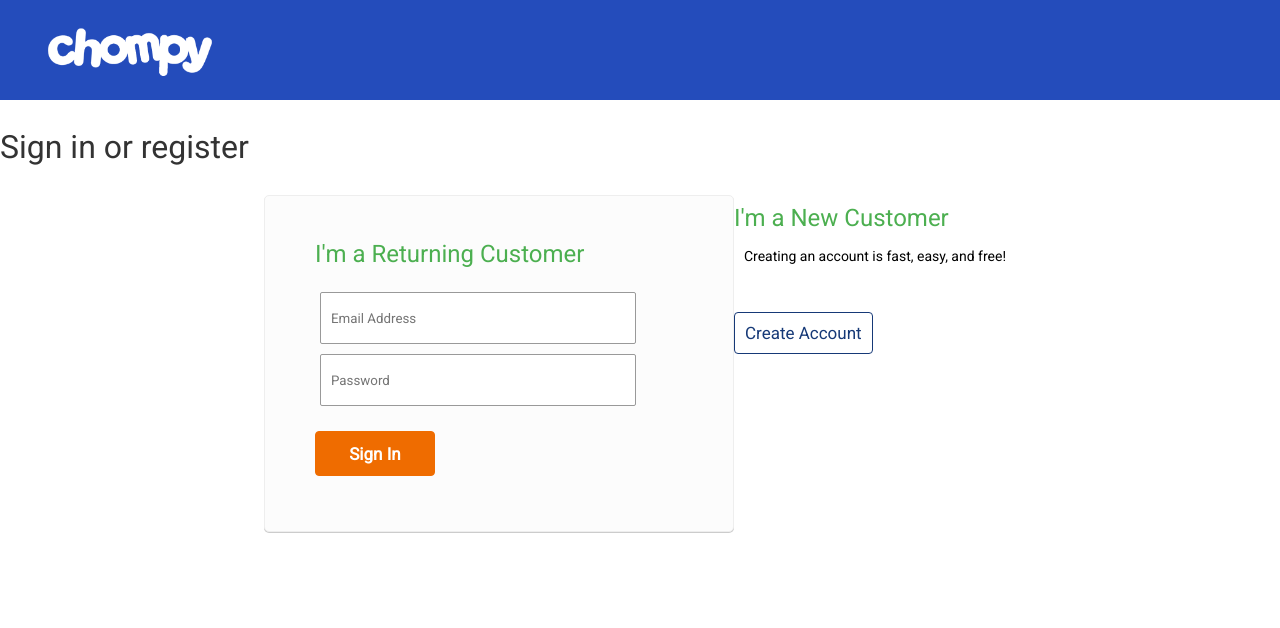
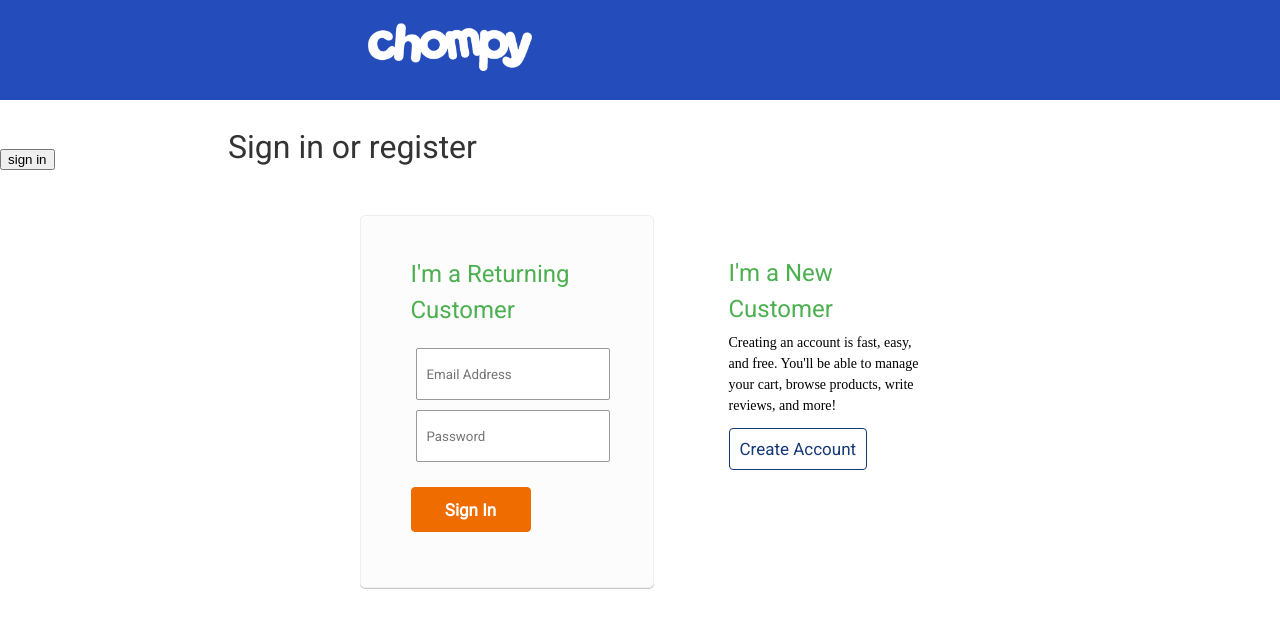
Before and after one commit to vczaran/Chompy, a React (Create React App) app in the folder frontend/: page /login in a window 1280 px wide. Shown: the top 628 px of the page. Built offline with nearby package versions, Linux system fonts and the light colour scheme; no server answers.

Commit message:
Started NavBar dropdown

```diff
--- a/frontend/src/App.js
+++ b/frontend/src/App.js
@@ -8,7 +8,6 @@ import NavBar from "./components/NavBar";
 function App() {
   return (
     <>
-      {/* <h1>Welcome to Chompy!</h1> */}
       <NavBar />
         <Switch>
           <Route path="/login" >
--- a/frontend/src/components/LoginForm/LoginForm.css
+++ b/frontend/src/components/LoginForm/LoginForm.css
@@ -2,15 +2,16 @@
     display: flex;
     flex-direction: row;
     justify-content: center;
-    margin: auto;
 }
 
 .login-form-title {
     font-family: 'Roboto', Arial, Helvetica, sans-serif;
     font-size: 32px;
-    margin: -7px 650px 24px 0px;
+    margin: -7px 575px 24px 0px;
     padding: 30px 0px 0px;
     color: #333;
+    display: block;
+    text-align: center;
 }
 
 #signin-button {
@@ -39,18 +40,20 @@
     border-radius: 5px;
     box-shadow: 0 1px 0 0 #ccc;
     padding: 35px 50px;
+    width: 15%;
     display: flex;
     flex-direction: column;
     align-items: flex-start;
+    margin-top: 20px;
 }
 
 .login-info input{
     font-family: 'Roboto', Arial, Helvetica, sans-serif;
     font-weight: 400;
     height: 30px;
-    width: 80%;
+    width: 90%;
     margin: 5px;
-    color: #999;
+    color: black;
     padding: 10px;
     box-shadow: none;
     border: 1px solid #999;
@@ -64,11 +67,11 @@
     cursor: default;
 }
 
-.login-page > label {
+.login-new-customer > h3 {
     font-family: 'Roboto', Arial, Helvetica, sans-serif;
     color: #4caf50;
     font-size: 24px;
-    margin: 5px 0px 15px;
+    margin: 5px 0px 5px;
 }
 
 .login-form > h3 {
@@ -78,13 +81,14 @@
     margin: 5px 0px 15px;
 }
 
-.login-page p {
+.login-new-customer {
     font-size: 14px;
     color: black;
-    margin: 10px;
+    padding: 55px 0 0 75px;
+    width: 15%;
 }
 
-.login-page a {
+.login-new-customer a {
     font-family: 'Roboto', Arial, Helvetica, sans-serif;
     cursor: pointer;
     font-weight: 400;
@@ -96,11 +100,11 @@
     color: #163977;
     border: 1px solid #163977;
     padding: 10px;
-    width: 330px;
+    width: 400px;
     height: 30px;
 }
 
-.login-page a:hover {
+.login-new-customer a:hover {
     background-color: rgb(222, 231, 242);
 }
 
@@ -109,7 +113,8 @@
     font-size: 16px;
     background-color: #f9e0e4;
     border: 1px solid #d0011b;
-    width: 800px;
+    border-radius: 6px;
+    width: 715px;
     padding: 15px;
     display: flex;
     justify-content: flex-start;
--- a/frontend/src/components/LoginForm/index.js
+++ b/frontend/src/components/LoginForm/index.js
@@ -33,8 +33,8 @@ function LoginForm() {
 
         return (
             <>
-            <h1 className="login-form-title">Sign in or register</h1>
-            {errors.length ? <p className="invalid-login-error">{errors}</p> : null}
+              <h1 className="login-form-title">Sign in or register</h1>
+              {errors.length ? <p className="invalid-login-error">{errors}</p> : null}
                 <div className="login-page">
                     <form className="login-form" onSubmit={handleSubmit}>
                         <h3>I'm a Returning Customer</h3>
@@ -46,11 +46,12 @@ function LoginForm() {
                         <input id="signin-button" type="submit" value="Sign In"></input>
                     </form>
 
-                    <label>I'm a New Customer
-                        <p>Creating an account is fast, easy, and free!</p>
-                        <br/>
-                        <Link to="/register">Create Account</Link>
-                    </label>
+                    <p className="login-new-customer">
+                            <h3>I'm a New Customer</h3>
+                            <p>Creating an account is fast, easy, and free. You'll be able to manage your cart, browse products, write reviews, and more!</p>
+                            <br/>
+                            <Link to="/register">Create Account</Link>
+                    </p>
                 </div>
             </>
         )
--- a/frontend/src/components/NavBar/NavBar.css
+++ b/frontend/src/components/NavBar/NavBar.css
@@ -5,6 +5,6 @@
 
 .logo {
     width: 200px;
-    margin-top: -40px;
-    margin-left: 30px;
+    margin-top: -45px;
+    margin-left: 350px;
 }
--- a/frontend/src/components/NavBar/index.js
+++ b/frontend/src/components/NavBar/index.js
@@ -1,9 +1,37 @@
 import "./NavBar.css";
+import { useState } from "react";
+import { Link } from "react-router-dom";
+import LogOut from "../LogOut";
+
+function DropDown () {
+    const [show, setShow] = useState(false);
+
+    return (
+      <div className="DropDown">
+        <button
+          onMouseEnter={() => setShow(true)}
+          onMouseLeave={() => setShow(false)}>
+          sign in
+        </button>
+        {show && (
+          <div className="splash-nav-links">
+            <Link to="/login">Sign In</Link>
+            <br/>
+            <Link to="/register">Create an Account</Link>
+            <br/>
+            <LogOut />
+          </div>
+        )}
+      </div>
+    );
+  }
+
 
 function NavBar () {
     return (
         <header className="nav-bar">
             <img className="logo" src="images/chompy-logo.png" alt="Logo"></img>
+            <DropDown />
         </header>
     )
 }
--- a/frontend/src/components/SignupForm/SignupForm.css
+++ b/frontend/src/components/SignupForm/SignupForm.css
@@ -27,18 +27,19 @@
     flex-direction: column;
     align-items: flex-start;
     width: 400px;
+    margin-top: 20px;
 }
 
 .signup-info input{
     font-family: 'Roboto', Arial, Helvetica, sans-serif;
     font-weight: 400;
-    height: 30px;
+    height: 25px;
     width: 80%;
     margin: 5px;
-    color: #999;
+    color: black;
     padding: 10px;
     box-shadow: none;
-    border: 1px solid #999;
+    border: 1px solid #b9b6b6;
     border-radius: 2px;
     transition: all .15s ease-out;
 }
@@ -48,14 +49,19 @@
     cursor: default;
 }
 
+/* TODO: When input field clicked, border should stay orange below does not work */
+/* input:focus {
+    border-color: orange;
+} */
+
 .signup-button {
     background-color: #ef6c00;
     color: #fff;
     border: 1.6px solid #ef6c00;
     font-weight: 600;
     cursor: pointer;
-    height: 40px;
-    width: 300px;
+    height: 45px;
+    width: 85%;
     border-radius: 4px;
     font-size: 17px;
     margin-top: 20px;
@@ -117,6 +123,12 @@
 .signup-page-text {
     font-family: 'Roboto', Arial, Helvetica, sans-serif;
     font-size: 12px;
-    padding: 200px 0 0 50px;
+    font-weight: none;
+    padding: 175px 0 0 50px;
     width: 300px;
 }
+
+.signup-page-text li {
+    margin-left: 25px;
+    margin-top: 10px;
+}
```
